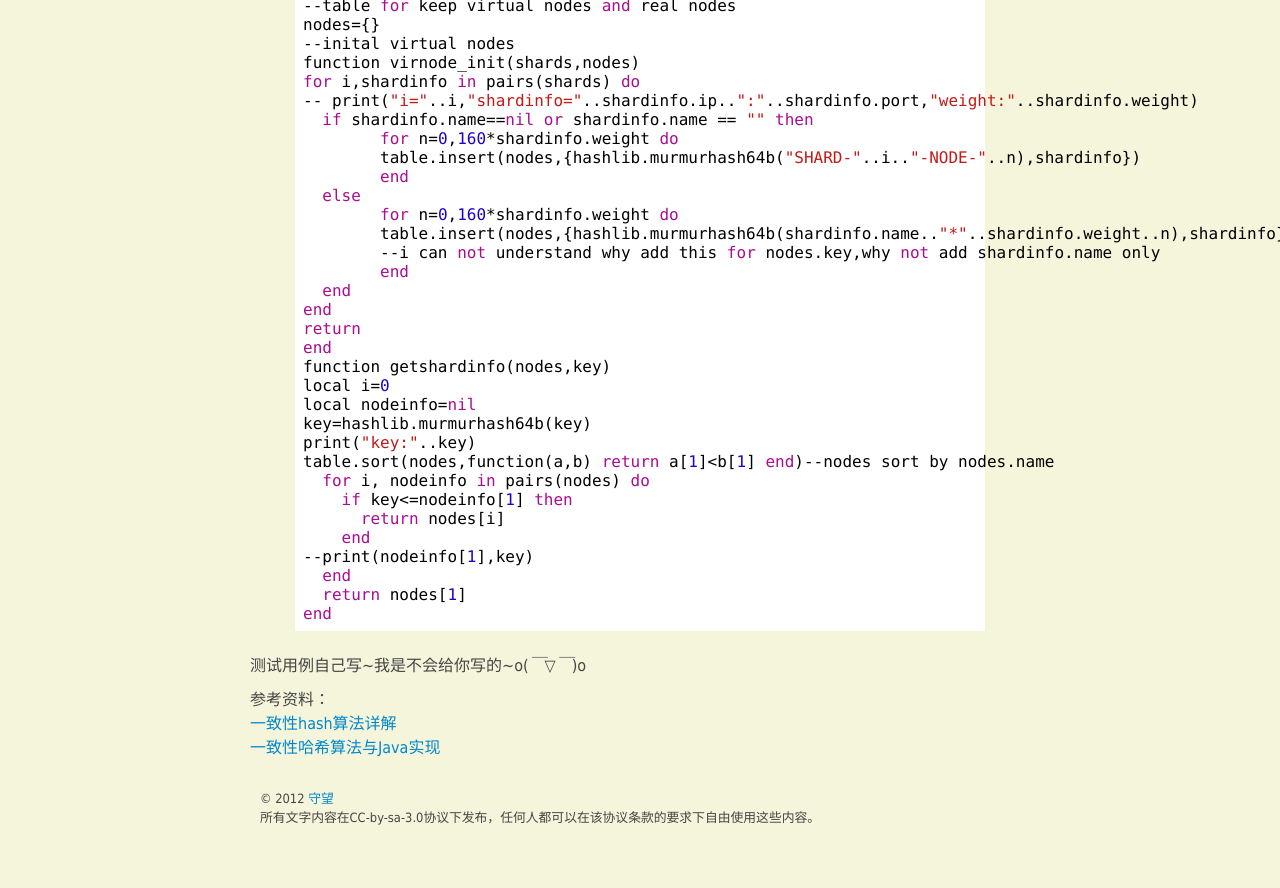
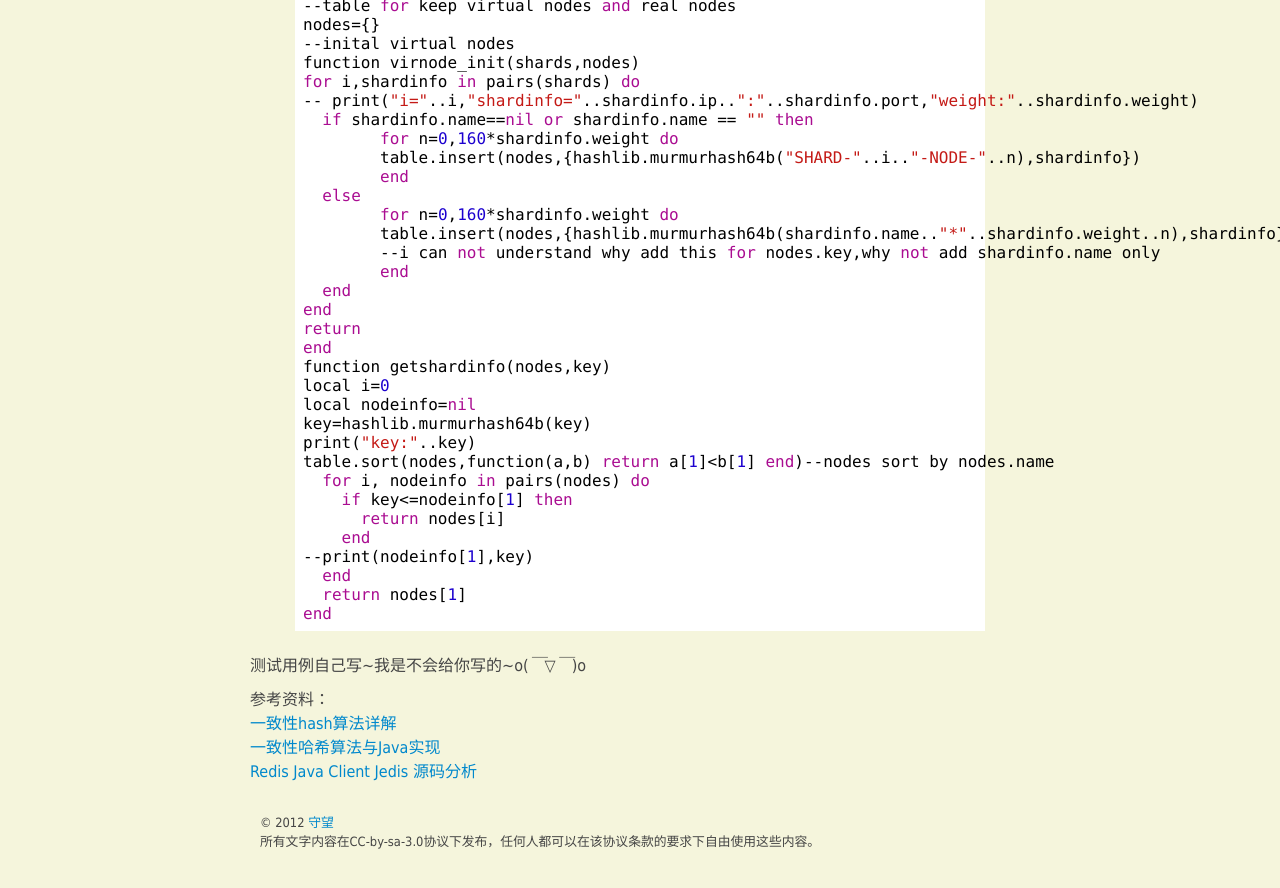
Before and after one commit to hopestar/hopestar.github.com, a Jekyll site: the page built from _posts/2012-10-26-Consistent-Hash.md, in a window 1280 px wide and 900 px high, scrolled down 3298 px. Shown: the top 888 px of the window. Built offline with Jekyll 4.4.1, drawn with Linux system fonts in a browser that asks for light colours; Markdown is read by kramdown in place of the engine named in the settings.

Commit message:
Update _posts/2012-10-26-Consistent-Hash.md

```diff
--- a/_posts/2012-10-26-Consistent-Hash.md
+++ b/_posts/2012-10-26-Consistent-Hash.md
@@ -109,3 +109,4 @@ murmurhash根据需求位数可分为很多种，这里提供了几种C/C++实
 参考资料：
 [一致性hash算法详解](http://blog.csdn.net/tianmo2010/article/details/6838312)
 [一致性哈希算法与Java实现](http://www.blogjava.net/hello-yun/archive/2012/10/10/389289.html)
+[Redis Java Client Jedis 源码分析](http://jimgreat.iteye.com/blog/1586671)
```
